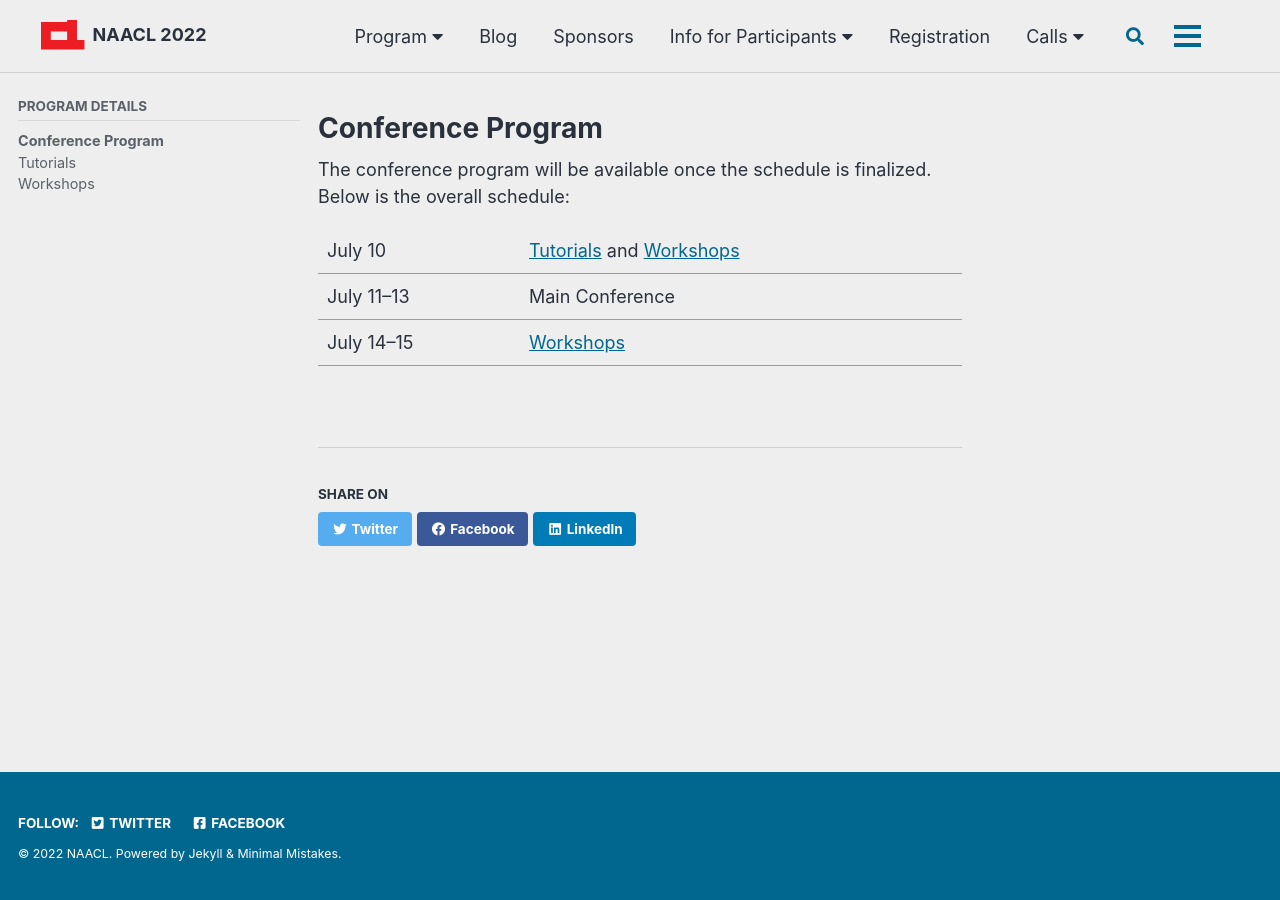
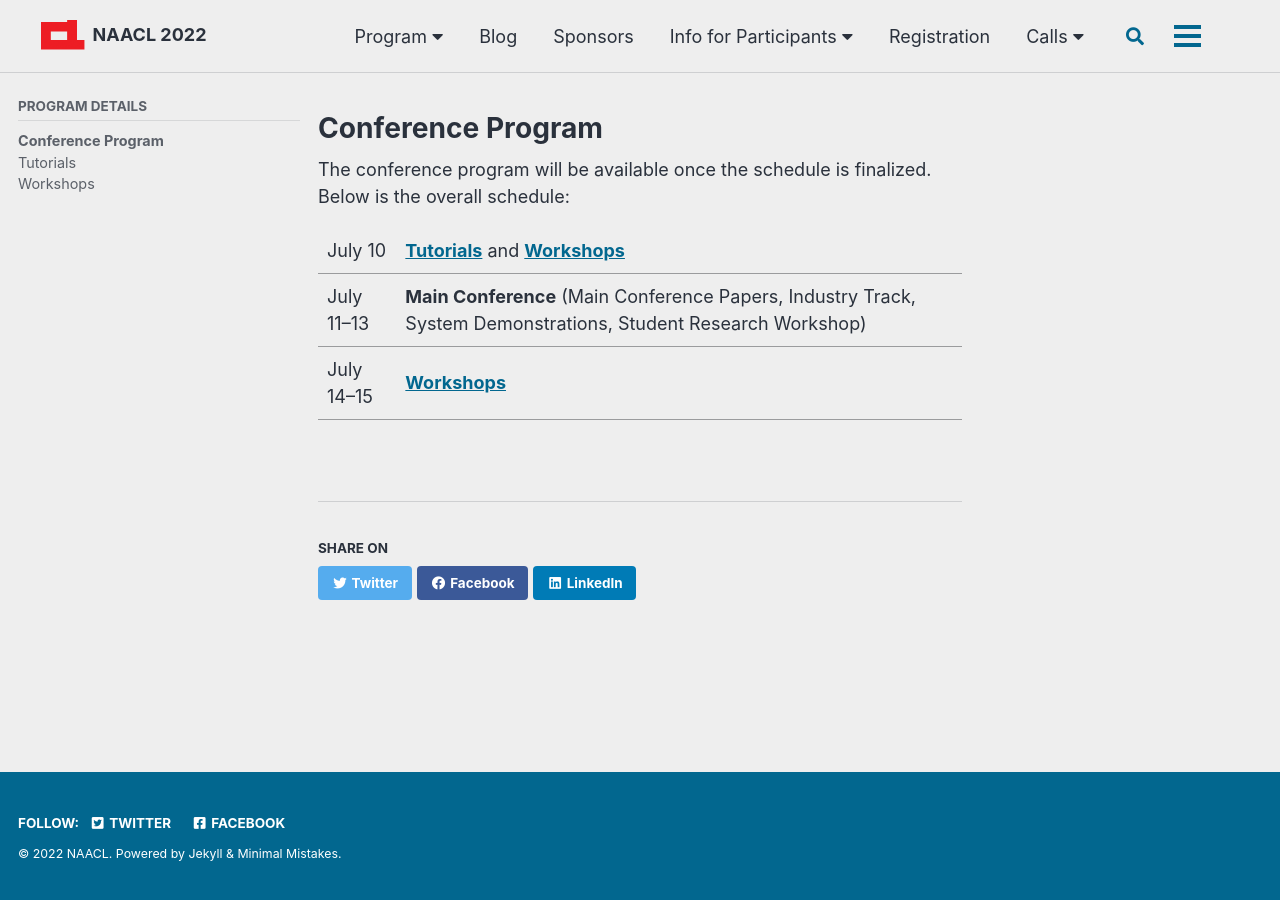
Before and after one commit to naacl-org/naacl-2022-website, a Jekyll site: the page built from _pages/program/program.md, in a window 1280 px wide. Built offline with Jekyll 4.4.1, drawn with Linux system fonts in a browser that asks for light colours; cached includes are drawn as plain includes; comment, search, counter and statistics services are not loaded.

Commit message:
Scehduel

```diff
--- a/_pages/program/program.md
+++ b/_pages/program/program.md
@@ -11,6 +11,6 @@ sidebar:
 The conference program will be available once the schedule is finalized.
 Below is the overall schedule:
 
-| July 10 | [Tutorials](/program/tutorials/) and [Workshops](/program/workshops/)
-| July 11--13 | Main Conference |
-| July 14--15 | [Workshops](/program/workshops/) |
+| July 10 | [**Tutorials**](/program/tutorials/) and [**Workshops**](/program/workshops/)
+| July 11--13 | **Main Conference** (Main Conference Papers, Industry Track, System Demonstrations, Student Research Workshop) |
+| July 14--15 | [**Workshops**](/program/workshops/) |
```
